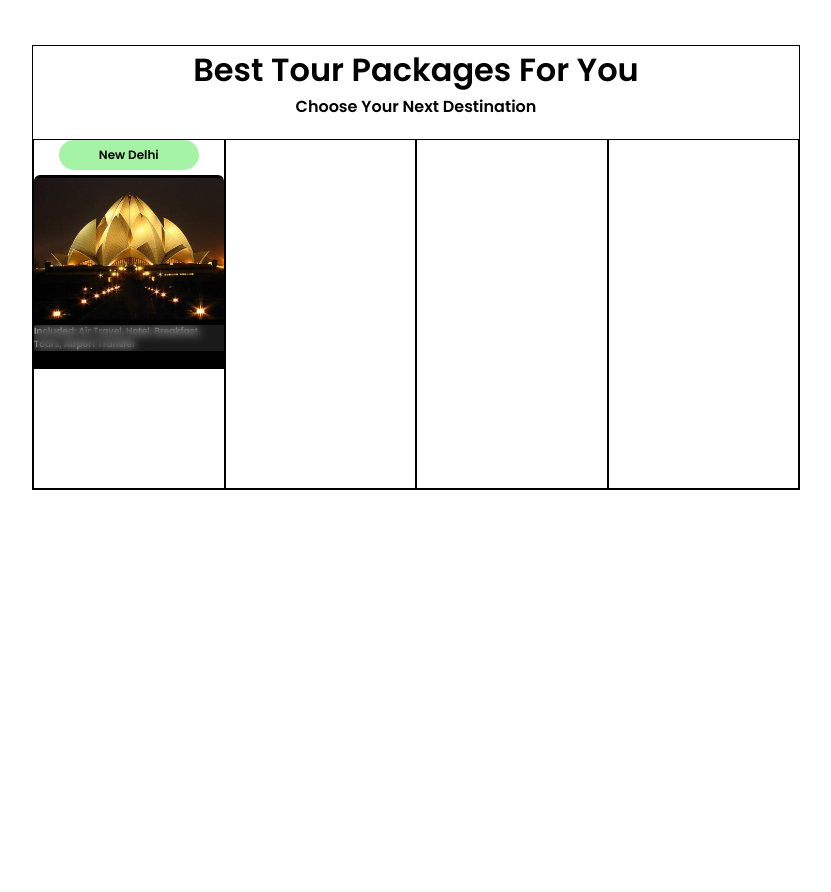
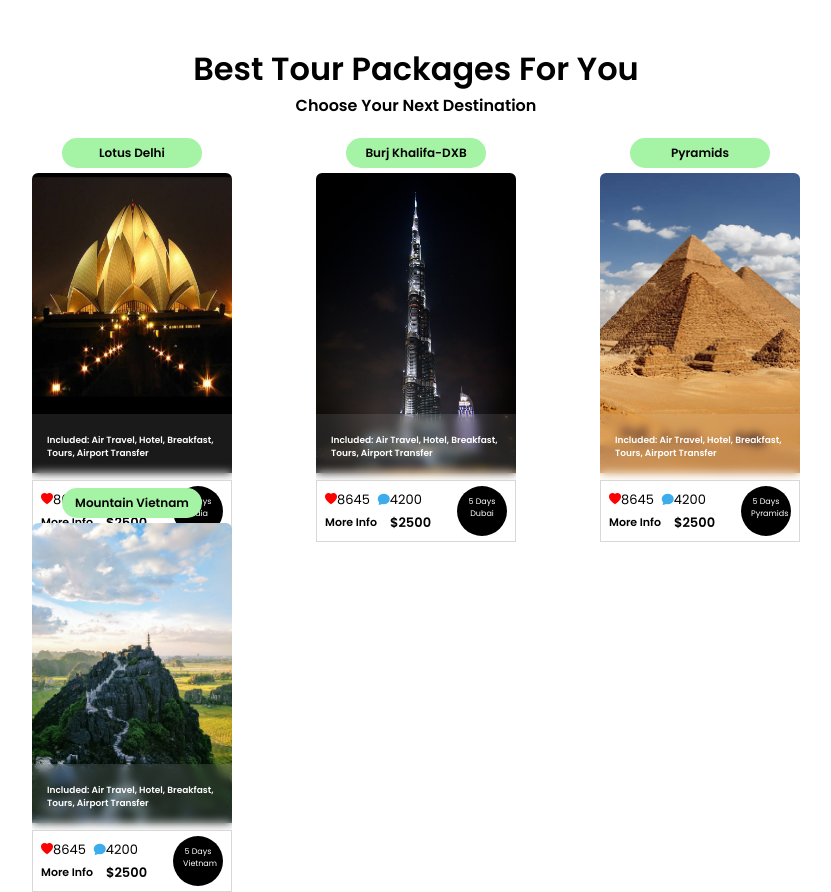
Before and after one commit to mriccelli75/tour_travel_website, a plain HTML site: page index.html in a window 1280 px wide. Shown: the part 760-1652 px from the top of the page, without its empty margins (224-1055 px from the left). Before the commit the page ends 1250 px from the top, so only its background shows below. Drawn offline with nearby package versions, Linux system fonts and the light colour scheme.

Commit message:
new section of destination cards added

```diff
--- a/index.html
+++ b/index.html
@@ -48,7 +48,7 @@
                 <input type="number" placeholder="How Many People">
               </h4>
             </div>
-          <input type="button" value="Explore Now">
+            <input type="button" value="Explore Now">
           </div>
           <div class="travel_bx">
             <h4>Countries to Visit</h4>
@@ -95,15 +95,93 @@
       <p>Choose Your Next Destination</p>
       <div class="cards">
         <div class="card">
-          <h3>New Delhi</h3>
+          <h3>Lotus Delhi</h3>
           <div class="img_text">
             <img src="img/lotus_temple.jpg" alt="lotus temple">
             <h4>Included: Air Travel, Hotel, Breakfast, Tours, Airport Transfer</h4>
           </div>
+          <div class="cont_bx">
+            <div class="price">
+              <div class="heart_chat">
+                <i class="bi bi-heart-fill"><span>8645</span></i>
+                <i class="bi bi-chat-fill"><span>4200</span></i>
+              </div>
+              <div class="info_price">
+                <a href="#">More Info</a>
+                <h4>$2500</h4>
+              </div>
+            </div>
+            <div class="days">
+              5 Days <span>India</span>
+            </div>
+          </div>
         </div>
-        <div class="card"></div>
-        <div class="card"></div>
-        <div class="card"></div>
+        <div class="card">
+          <h3>Burj Khalifa-DXB</h3>
+          <div class="img_text">
+            <img src="img/burjkhlifa.jpg" alt="Burj">
+            <h4>Included: Air Travel, Hotel, Breakfast, Tours, Airport Transfer</h4>
+          </div>
+          <div class="cont_bx">
+            <div class="price">
+              <div class="heart_chat">
+                <i class="bi bi-heart-fill"><span>8645</span></i>
+                <i class="bi bi-chat-fill"><span>4200</span></i>
+              </div>
+              <div class="info_price">
+                <a href="#">More Info</a>
+                <h4>$2500</h4>
+              </div>
+            </div>
+            <div class="days">
+              5 Days <span>Dubai</span>
+            </div>
+          </div>
+        </div>
+        <div class="card">
+          <h3>Pyramids</h3>
+          <div class="img_text">
+            <img src="img/piramids.jpg" alt="Pyramids">
+            <h4>Included: Air Travel, Hotel, Breakfast, Tours, Airport Transfer</h4>
+          </div>
+          <div class="cont_bx">
+            <div class="price">
+              <div class="heart_chat">
+                <i class="bi bi-heart-fill"><span>8645</span></i>
+                <i class="bi bi-chat-fill"><span>4200</span></i>
+              </div>
+              <div class="info_price">
+                <a href="#">More Info</a>
+                <h4>$2500</h4>
+              </div>
+            </div>
+            <div class="days">
+              5 Days <span>Pyramids</span>
+            </div>
+          </div>
+        </div>
+        <div class="card">
+          <h3>Mountain Vietnam</h3>
+          <div class="img_text">
+            <img src="img/mountain.jpg" alt="Vietnam">
+            <h4>Included: Air Travel, Hotel, Breakfast, Tours, Airport Transfer</h4>
+          </div>
+          <div class="cont_bx">
+            <div class="price">
+              <div class="heart_chat">
+                <i class="bi bi-heart-fill"><span>8645</span></i>
+                <i class="bi bi-chat-fill"><span>4200</span></i>
+              </div>
+              <div class="info_price">
+                <a href="#">More Info</a>
+                <h4>$2500</h4>
+              </div>
+            </div>
+            <div class="days">
+              5 Days <span>Vietnam</span>
+            </div>
+          </div>
+        </div>
       </div>
     </div>
     <script src="app.js"></script>
--- a/styles.css
+++ b/styles.css
@@ -291,7 +291,7 @@ header .trip_bx .travel_bx .cards .card .btn_city h5 span {
 .offers {
   width: 60%;
   height: auto;
-  border: 1px solid #000;
+  /* border: 1px solid #000; */
   margin: auto;
   margin-top: 45px;
 }
@@ -310,12 +310,13 @@ header .trip_bx .travel_bx .cards .card .btn_city h5 span {
   display: flex;
   align-items: center;
   justify-content: space-between;
+  flex-wrap: wrap;
 }
 .offers .cards .card {
   position: relative;
   width: 200px;
   height: 350px;
-  border: 1px solid #000;
+
 }
 .offers .cards .card h3 {
   width: 140px;
@@ -333,17 +334,20 @@ header .trip_bx .travel_bx .cards .card .btn_city h5 span {
 .offers .cards .card .img_text img {
   position: relative;
   width: 100%;
-  height: 100%;
+  height: 300px;
   margin-top: 5px;
   border-radius: 6px 6px 0px 0px;
 }
 .offers .cards .card .img_text h4 {
   position: absolute;
   font-size: 9px;
-  /* padding: 0px 15px; */
-  bottom: 25px;
+  padding: 20px 15px;
+  bottom: 0;
   margin: 0;
   color: #fff;
+  z-index: 2;
+  display: flex;
+  align-items: center;
 }
 .offers .cards .card .img_text h4:before {
   content: '';
@@ -352,4 +356,83 @@ header .trip_bx .travel_bx .cards .card .btn_city h5 span {
   height: 100%;
   background-color: rgba(255, 255, 255, 0.1);
   backdrop-filter: blur(5px);
+  z-index: -1;
+  left: 0;
 }
+
+.offers .cards .card .cont_bx {
+  width: 100%;
+  display: flex;
+  align-items: center;
+  justify-content: space-between;
+  border: 1px solid #d9d7d7;
+  padding: 5px 0px;
+  border: 0px 0px 5px 5px;
+}
+
+.offers .cards .card .cont_bx .price,
+.offers .cards .card .cont_bx .days {
+  margin: 0px 8px;
+}
+.offers .cards .card .cont_bx .price .heart_chat {
+  display: flex;
+  align-items: center;
+}
+.offers .cards .card .cont_bx .price .heart_chat i:nth-child(1) {
+  color: red;
+  font-size: 12px;
+  font-style: normal;
+}
+.offers .cards .card .cont_bx .price .heart_chat i:nth-child(1) span {
+  color: #000;
+  font-size: 13px;
+  margin-right: 5px;
+}
+.offers .cards .card .cont_bx .price .heart_chat i:nth-child(2) {
+  color: #3dacec;
+  font-size: 12px;
+  margin-left: 3px;
+  font-style: normal;
+}
+.offers .cards .card .cont_bx .price .heart_chat i:nth-child(2) span {
+  color: #000;
+  font-size: 13px;
+  margin-right: 10px;
+}
+.offers .cards .card .cont_bx .days {
+  width: 50px;
+  height: 50px;
+  background: black;
+  border-radius: 50%;
+  color: white;
+  font-size: 8px;
+  padding: 10px;
+  text-align: center;
+  cursor: pointer;
+  transition: .3s linear;
+}
+.offers .cards .card .cont_bx .days:hover {
+  transform: rotate(360deg);
+}
+
+.offers .cards .card .cont_bx .price .info_price {
+  display: flex;
+  align-items: center;
+  margin-top: 3px;
+}
+.offers .cards .card .cont_bx .price .info_price a {
+  text-decoration: none;
+  color: #000;
+  font-weight: 600;
+  font-size: 11px;
+  margin-right: 13px;
+  transition: .3s linear;
+}
+.offers .cards .card .cont_bx .price .info_price a:hover {
+  color: grey;
+}
+
+.offers .cards .card .cont_bx .price .info_price h4 {
+  margin: 0;
+  font-size: 13px;
+}
```
